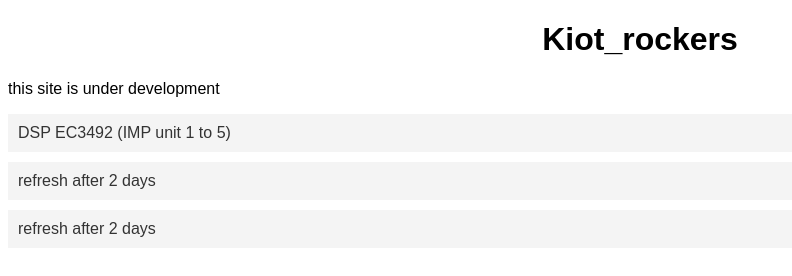
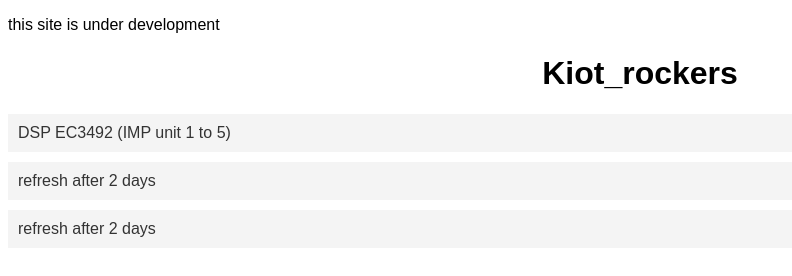
Before and after one commit to JeevabharathiRK/Kiot_RockerZ, a plain HTML site: page index.html in a window 1280 px wide. Shown: the whole page, without its empty margins (0-792 px from the left). Drawn offline with Linux system fonts and the light colour scheme.

Commit message:
Update index.html

```diff
--- a/index.html
+++ b/index.html
@@ -31,7 +31,8 @@
     </style>
 </head>
 <body>
-  <h1>Kiot_rockers</h1><p text-align="center">this site is under development</p>
+  <p>this site is under development</p>
+  <h1>Kiot_rockers</h1>
     <ul class="pdf-list">
         <li><a href="IMP_DSP.pdf">DSP EC3492 (IMP unit 1 to 5)</a></li>
         <li><a href="#">refresh after 2 days</a></li>
```
